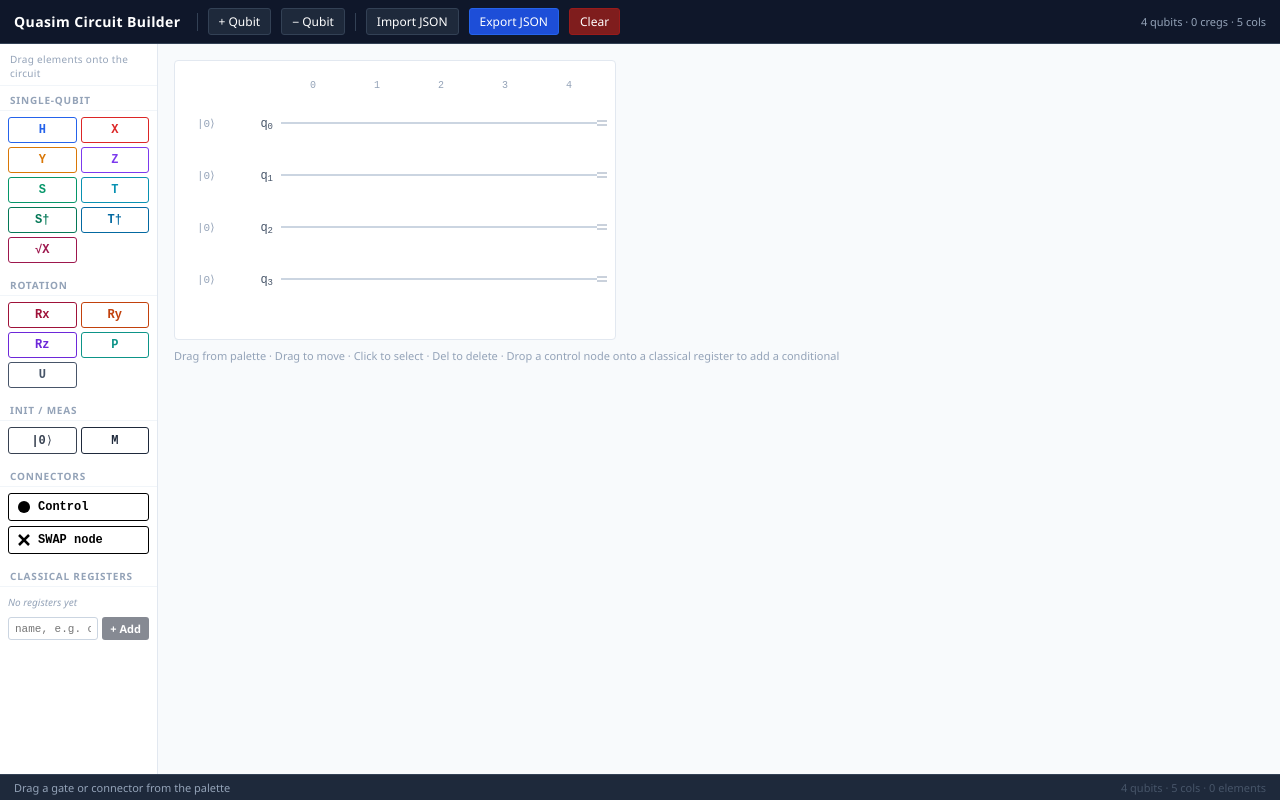
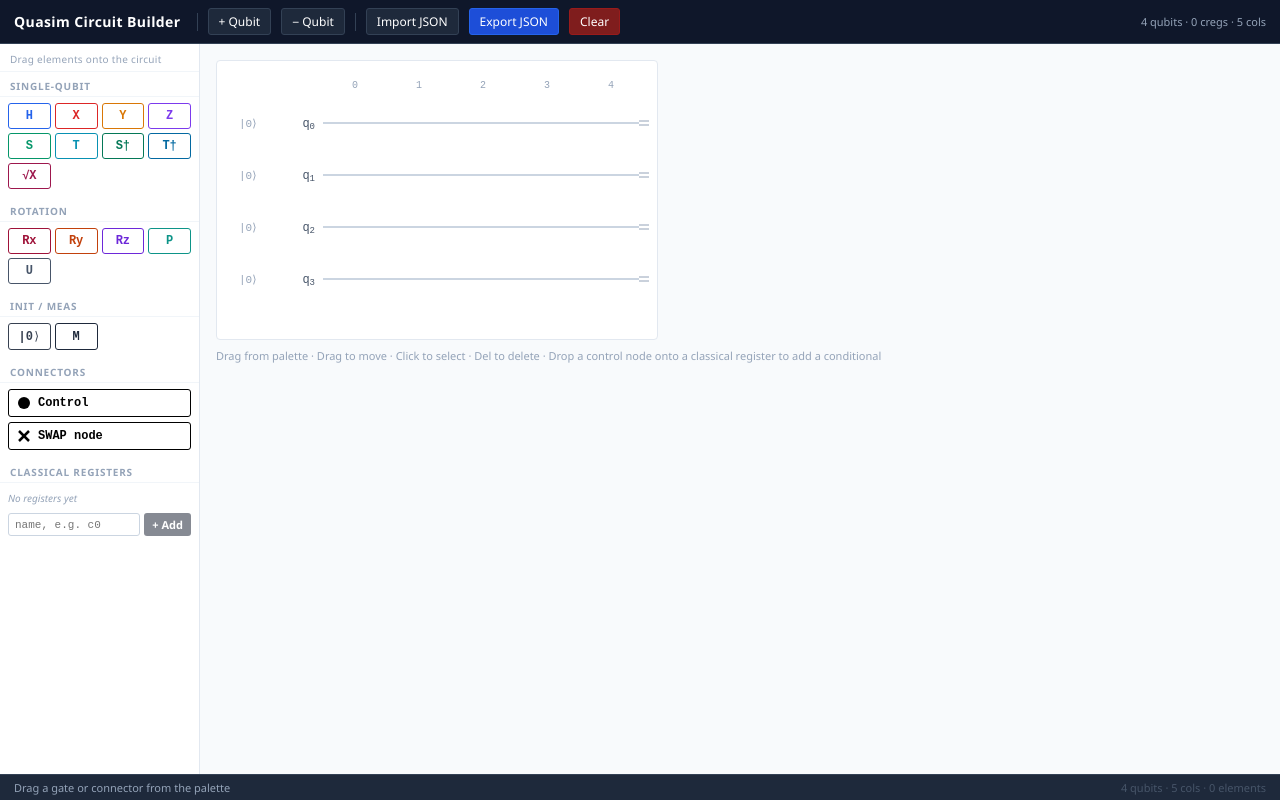
Before and after one commit to Virtuo1/quasim-cli, a React (Vite) app: page / in a window 1280 px wide. Built offline with nearby package versions, Linux system fonts and the light colour scheme.

Commit message:
Larger toolbox window

```diff
--- a/src/circuit-builder/components/PalettePanel.tsx
+++ b/src/circuit-builder/components/PalettePanel.tsx
@@ -34,7 +34,7 @@ export function PalettePanel({
   return (
     <div
       style={{
-        width: 158,
+        width: 200,
         background: UI_COLORS.white,
         borderRight: `1px solid ${UI_COLORS.borderLight}`,
         overflowY: "auto",
@@ -56,7 +56,7 @@ export function PalettePanel({
       {PALETTE_GROUPS.map(({ group, keys }) => (
         <div key={group}>
           <SectionTitle>{group}</SectionTitle>
-          <div style={{ display: "grid", gridTemplateColumns: "1fr 1fr", gap: 4, padding: "6px 8px 8px" }}>
+          <div style={{ display: "grid", gridTemplateColumns: "1fr 1fr 1fr 1fr", gap: 4, padding: "6px 8px 8px" }}>
             {keys.map((key) => {
               const def = GATE_DEFS[key];
               return (
```
